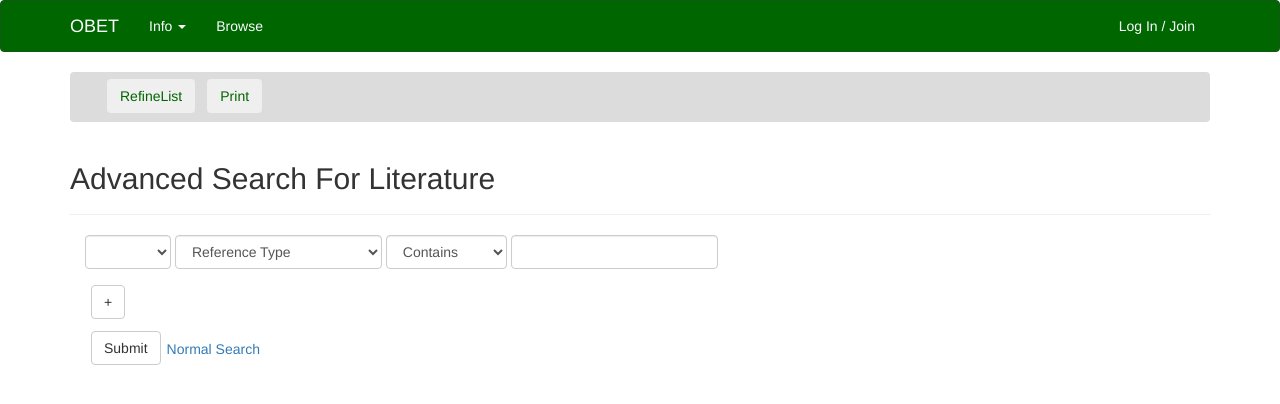
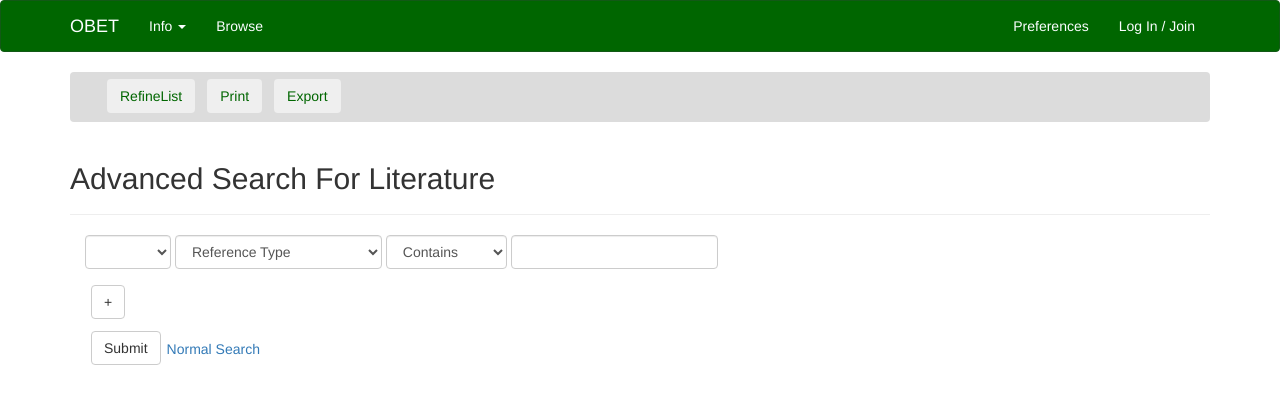
Before and after one commit to techiecheckie/OBET, a Flask app: page /advancedSearch in a window 1280 px wide. Shown: the top 404 px of the page. Run offline with Flask 2, Linux system fonts and the light colour scheme; parts of the project's set-up code (start-up, migrations or seed data) failed here and were passed over; some libraries are stand-ins or nearby versions.

Commit message:
Added preferences cookies

```diff
--- a/app/__init__.py
+++ b/app/__init__.py
@@ -6,7 +6,6 @@ from flask.ext.mongoengine import MongoEngine
 from config import config
 from flask.ext.login import LoginManager
 from dotenv import parse_dotenv, load_dotenv
-
 
 login_manager = LoginManager()
 login_manager.session_protection = 'strong'
--- a/app/main/views.py
+++ b/app/main/views.py
@@ -1,32 +1,14 @@
+# coding=utf-8
+
 from datetime import datetime
 from flask import render_template, redirect, url_for, flash, request, make_response
 from . import main
-from .forms import SearchFormMain, SearchForm, AdvancedSearchForm, AddLitForm, DeleteLitForm, DeleteUserForm, EditProfileForm
+from .forms import SearchFormMain, SearchForm, AdvancedSearchForm, AddLitForm, DeleteLitForm, DeleteUserForm, EditProfileForm, Preferences
 from .. import db
 from ..models import User, Role, Lit, LitEditRecord, UserEditRecord
 from mongoengine.queryset.visitor import Q
 from flask.ext.login import login_required, current_user
-import json, cgi, csv, io
-
-#########################
-# Testing file download #
-#########################
-# This route will prompt a file download with the csv lines
-@main.route('/download', methods=['GET','POST'])
-def download():
-    csv = """"REVIEW_DATE","AUTHOR","ISBN","DISCOUNTED_PRICE"
-"1985/01/21","Douglas Adams",0345391802,5.95
-"1990/01/12","Douglas Hofstadter",0465026567,9.95
-"1998/07/15","Timothy ""The Parser"" Campbell",0968411304,18.99
-"1999/12/03","Richard Friedman",0060630353,5.95
-"2004/10/04","Randel Helms",0879755725,4.50"""
-    # We need to modify the response, so the first thing we
-    # need to do is create a response out of the CSV string
-    response = make_response(csv)
-    # This is the key: Set the right header for the response
-    # to be downloaded, instead of just printed on the browser
-    response.headers["Content-Disposition"] = "attachment; filename=books.csv"
-    return response
+import json, cgi, csv, io, collections
 
 #######################
 # To be deleted later #
@@ -35,7 +17,6 @@ def download():
 def index():
 	form = SearchFormMain()
  	return render_template('index.html', form = form)
-
 
 ###############
 # Information #
@@ -64,6 +45,7 @@ def litToJson(lit):
 	if len(jsonlit) > 7:
 		jsonlit = jsonlit[:-2]
 	jsonlit += "]"
+	jsonlit = unicode(jsonlit)
 	return jsonlit
 
 def convertId(lit):
@@ -167,54 +149,74 @@ def dict_filter(it, *keys):
     for item in it:
 	    for k in keys:
 	    	del item[k]
+# Testing Decoding and encoding
+def convert(data):
+    if isinstance(data, basestring):
+        return data.decode("windows-1252")
+    elif isinstance(data, collections.Mapping):
+        return dict(map(convert, data.iteritems()))
+    elif isinstance(data, collections.Iterable):
+        return type(data)(map(convert, data))
+    else:
+        return data
+def encode(data):
+    if isinstance(data, basestring):
+        return data.encode("utf8")
+    elif isinstance(data, collections.Mapping):
+        return dict(map(convert, data.iteritems()))
+    elif isinstance(data, collections.Iterable):
+        return type(data)(map(convert, data))
+    else:
+        return data
 
 # This route will prompt a file download with the csv lines
 def downloadResults(request):
+	html = '\xa0'
+	decoded_str = html.decode("windows-1252")
+	encoded_str = decoded_str.encode("utf8")
+	encoded_str = encoded_str.decode("utf8")
+	print encoded_str
 	# Get search results they want to export
 	formString = request['redefinedString']
+
 	# Convert to python object
 	search_results = json.loads(formString)
-	print "loaded string fine"
-	sio = io.BytesIO()
-	print "Create stringio fine"
 
 	# Get list of id's from the redefined string
 	id_list = []
 	for item in search_results:
 		id_list.append(item["id"])
+
 	# Query the database for those lit
 	lit = Lit.objects(id__in=id_list)
+
 	# Create a json from that result
 	lit = litToJson(lit)
-	print "LITERATURE FROM DB " + lit
 	lit = json.loads(lit)
-	# Transfrom it into a tsv
+
+	lit = convert(lit)
+	lit = encode(lit)
+
+	# Remove unnecessary fields
 	header = sorted(lit[0].keys())
 	header.remove("_id")
 	header.remove("l_edit_record")
 	header.remove("last_edit")
 	header.remove("created_date")
 	header.remove("creator")
-	# print search_results
-	# result_filtered = []
 	dict_filter(lit, "_id", "l_edit_record", "last_edit", "created_date", "creator")
-	# for d in lit:
-	# 	dict_filter(lit, "_id", "l_edit_record", "last_edit"):
-		# "refType","author","title","yrPublished","sourceTitle","editor","placePulished","publisher","volume","pages","keywords","abstract","notes","primaryField","secondaryField","link","DOI"):
-		# result_filtered.append(d)
-	# search_results.pop("_id")
-	# search_results.pop("l_edit_record")
-	# search_results.pop("last_edit")
+
+	# Transfrom it into a tsv
+	sio = io.BytesIO()
+	# Testing using unicodecsv
+	# w = unicodecsv.writer(sio, encoding='utf-8')
+	# w.writerow(header)
+	# w.writerow(literature for literature in lit)
 	dw = csv.DictWriter(sio, header, delimiter='\t')
 	dw.writeheader()
 	dw.writerows(lit)
-	# print sio.getvalue()
-# 		csv = """"REVIEW_DATE","AUTHOR","ISBN","DISCOUNTED_PRICE"
-# "1985/01/21","Douglas Adams",0345391802,5.95
-# "1990/01/12","Douglas Hofstadter",0465026567,9.95
-# "1998/07/15","Timothy ""The Parser"" Campbell",0968411304,18.99
-# "1999/12/03","Richard Friedman",0060630353,5.95
-# "2004/10/04","Randel Helms",0879755725,4.50"""
+
+	# dw.writerow({k:v.encode('utf8') for k,v in lit.items()})
     # We need to modify the response, so the first thing we
     # need to do is create a response out of the CSV string
 	response = make_response(sio.getvalue())
@@ -360,6 +362,8 @@ def advancedSearch():
 		try:
 			if(request.form['submitBtn']=='RefineList'):
 				return refineList(request.form, "adv")
+			elif request.form['submitBtn']=='Export':
+				return downloadResults(request.form)
 		except:
 			cond = 'condition1'
 			first = True
@@ -566,13 +570,58 @@ def updateLitSub(lit_id):
 		flash(lit.title + " failed to be updated")
 	return render_template('lit.html', lit = lit)
 
+######################
+# Edit Preferences
+######################
+
+default_pref = {"author": True, "yrPublished": True, "title":True, "sourceTitle": True, "primaryField": True, "creator": True, "dateCreatedOn": True, "editor": False, "refType": False, "lastModified": False, "lastModifiedBy": False}
+
+class Struct:
+    def __init__(self, **entries):
+        self.__dict__.update(entries)
+
+@main.route('/edit-pref', methods=['GET', 'POST'])
+def preferences():
+ 	form = Preferences()
+
+ 	# Get cookie containing pref
+ 	preferences = request.cookies.get('preferences')
+
+ 	# If user does not have pref, give default
+	if not preferences:
+		preferences = default_pref
+	else:
+		preferences = json.loads(preferences)
+
+		# Debugging
+		print "GOT PREFERENCE"
+		for item in preferences:
+			print item + " "  + str(preferences[item])
+		print "END PREFERENCES FROM COOKIE"
+
+	# If form is being submitted
+ 	if form.validate_on_submit():
+ 		for attr in form:
+ 			# print attr.name + " " + str(attr.data)
+ 			preferences[attr.name] = attr.data
+		preferencesobj = Struct(**preferences)
+ 		form = Preferences(None, obj=preferencesobj)
+
+ 		response = make_response(render_template('preferences.html', form=form))
+ 		flash('Your preferences have been saved for your session')
+ 		response.set_cookie('preferences', json.dumps(preferences))
+ 		return response
+	preferencesobj = Struct(**preferences)
+ 	form = Preferences(None, preferencesobj)
+ 	return render_template('preferences.html', form=form)
+
 ################
 # Edit Profile #
 ################
 @main.route('/edit-profile', methods=['GET', 'POST'])
 @login_required
 def edit_profile():
- 	form = EditProfileForm()
+	form = EditProfileForm()
  	if form.validate_on_submit():
  		current_user.update(set__name=form.name.data)
  		current_user.update(set__location=form.location.data)
--- a/app/models.py
+++ b/app/models.py
@@ -6,7 +6,6 @@ from wtforms.validators import Required
 from werkzeug.security import generate_password_hash, check_password_hash
 from flask.ext.login import UserMixin, AnonymousUserMixin
 import datetime
-
 
 from itsdangerous import TimedJSONWebSignatureSerializer as Serializer
 from flask import current_app
@@ -48,7 +47,7 @@ class User(UserMixin, db.Document):
         primaryField = db.BooleanField(default = True)
         sourceTitle = db.BooleanField(default = True)
         editor = db.BooleanField(default = False)
-        yearPublished = db.BooleanField(default = False)
+        yrPublished = db.BooleanField(default = False)
         refType = db.BooleanField(default = False)
         creator = db.BooleanField(default = False)
         dateCreatedOn = db.BooleanField(default = False)
--- a/app/templates/AdvancedSearch.html
+++ b/app/templates/AdvancedSearch.html
@@ -14,10 +14,11 @@
       </div>
       <div class="collapse navbar-collapse">
 
-        <form id="searchoptions" action="{{url_for('main.advancedSearch')}}" method="post" enctype="multipart/form-data" >
+        <form id="searchoptions" action="{{url_for('main.advancedSearch')}}" method="post" enctype="multipart/form-data" onsubmit="return confirm('Export checked references as a TSV file?');">
           <ul class="nav navbar-nav">
             <li><input class="btn search-nav" onclick="refined()" type="submit" name="submitBtn" value="RefineList" /></li>
             <li><button class="btn search-nav" type="button" onclick="printDiv('printableArea');"> Print </button></li>
+            <li><input class="btn search-nav" type="submit" onclick="refined()" name="submitBtn" value="Export"/></li>
           </ul>
         </form>
 
@@ -71,7 +72,7 @@
               <th></th>
               {%if current_user.author or current_user.is_anonymous() %}
                 <th>Author</th> {%endif%}
-              {%if current_user.yearPublished or current_user.is_anonymous() %}
+              {%if current_user.yrPublished or current_user.is_anonymous() %}
                 <th>Year</th> {%endif%}
               {%if current_user.title or current_user.is_anonymous() %}
                 <th>Title</th> {%endif%}
@@ -104,7 +105,7 @@
                 {%if current_user.author or current_user.is_anonymous() %}
                   <td>{{l.author}}</td>
                 {%endif%}
-                {%if current_user.yearPublished or current_user.is_anonymous() %}
+                {%if current_user.yrPublished or current_user.is_anonymous() %}
                   <td>{{l.yrPublished|string()}}</td>
                 {%endif%}
                 {%if current_user.title or current_user.is_anonymous() %}
--- a/app/templates/base.html
+++ b/app/templates/base.html
@@ -38,10 +38,10 @@
 
             <ul class="nav navbar-nav navbar-right">
                 {% if current_user.can(Permission.ADDLIT) or current_user.can(Permission.ADMINISTER) %}
-                <li><a href="{{ url_for('main.addLit', name = current_user.name) }}">Add Material</a></li>
-                	{% if current_user.can(Permission.ADMINISTER) %}
-                	<li><a href="{{ url_for('main.deleteUser', name = current_user.name) }}">Delete User</a></li>
-                	{% endif %}
+                    <li><a href="{{ url_for('main.addLit', name = current_user.name) }}">Add Material</a></li>
+            	    {% if current_user.can(Permission.ADMINISTER) %}
+            	       <li><a href="{{ url_for('main.deleteUser', name = current_user.name) }}">Delete User</a></li>
+            	    {% endif %}
                 {% endif %}
 
                 {% if current_user.is_authenticated() %}
@@ -54,7 +54,8 @@
                     </ul>
                 </li>
                 {% else %}
-                <li><a href="{{ url_for('auth.login') }}">Log In / Join</a></li>
+                    <li><a href="{{ url_for('main.preferences') }}">Preferences</a></li>
+                    <li><a href="{{ url_for('auth.login') }}">Log In / Join</a></li>
                 {% endif %}
             </ul>
         </div>
--- a/app/templates/index.html
+++ b/app/templates/index.html
@@ -8,7 +8,7 @@
 
 	<div class="row">
 	    <div class="input-group input-group-lg">
-	      <input id="query" type="text" class="form-control" placeholder="eg., Holmes Rolston">
+	      <input id="query" type="text" class="form-control" placeholder="e.g., Holmes Rolston">
 	      <span class="input-group-btn">
 	        <button class="btn btn-default search-btn" type="button" id="searchbtn" onclick="submitform()">Search</button>
 	      </span>
```
Also changed, not shown: app/main/forms.py (+14 -0 lines), app/templates/preferences.html (added, +15 -0 lines), app/templates/search.html (+15 -4 lines), 4 other files.
